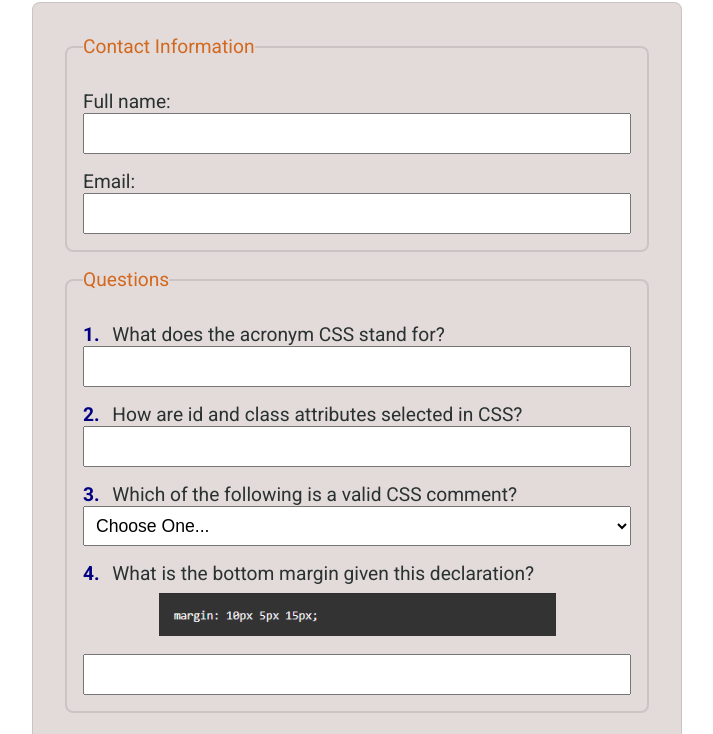
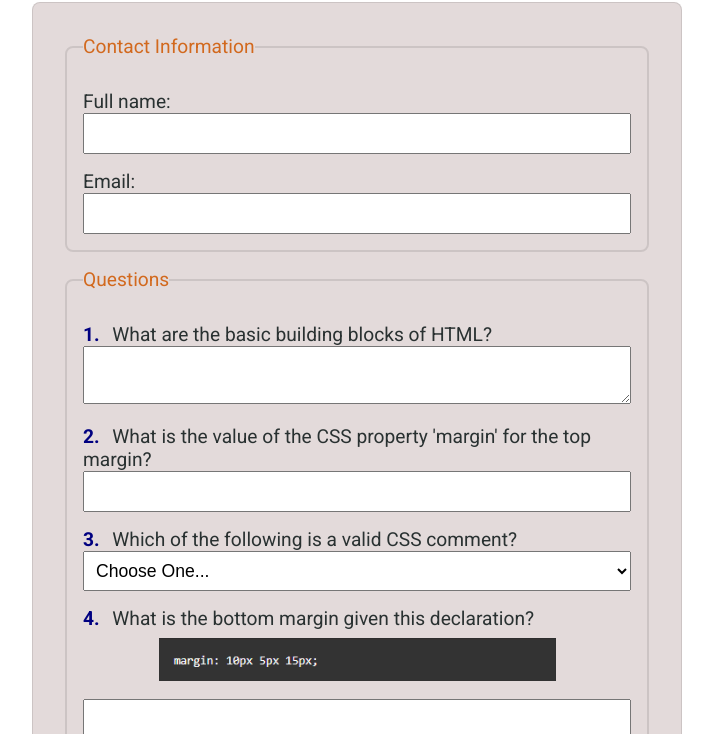
Before and after one commit to pabloanalyst1/wdd130, a plain HTML site: page quiz.html in a window 1280 px wide. Shown: the part 64-798 px from the top of the page, without its empty margins (283-996 px from the left). Drawn offline with Linux system fonts and the light colour scheme.

Commit message:
question 1 and 2

```diff
--- a/quiz.html
+++ b/quiz.html
@@ -28,12 +28,12 @@
             <fieldset>
                 <legend>Questions</legend>
                 <div class="form-item column1">
-                    <label for="q1"><span class="question-number">1.</span> What does the acronym CSS stand for?</label>
-                    <input type="text" id="q1" name="q1">
+                    <label for="q1"><span class="question-number">1.</span> What are the basic building blocks of HTML?</label>
+                    <textarea id="q1" name="q1"></textarea>
                 </div>
                 <div class="form-item column1">
-                    <label for="q2"><span class="question-number">2.</span> How are id and class attributes selected in CSS?</label>
-                    <input type="text" id="q2" name="q2">
+                    <label for="q2"><span class="question-number">2.</span> What is the value of the CSS property 'margin' for the top margin?</label>
+                    <input type="number" id="q2" name="q2">
                 </div>
                 <div class="form-item column1">
                     <label for="q3"><span class="question-number">3.</span> Which of the following is a valid CSS comment?</label>
```
